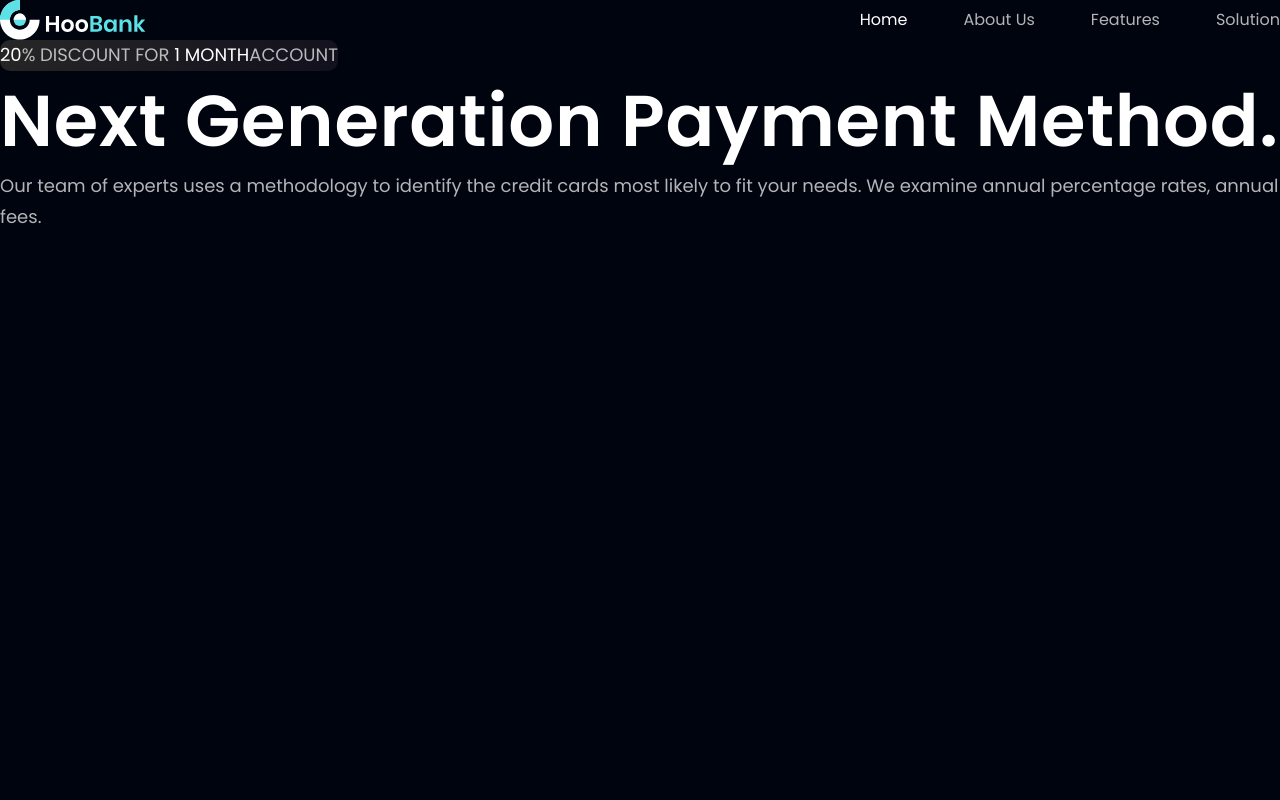
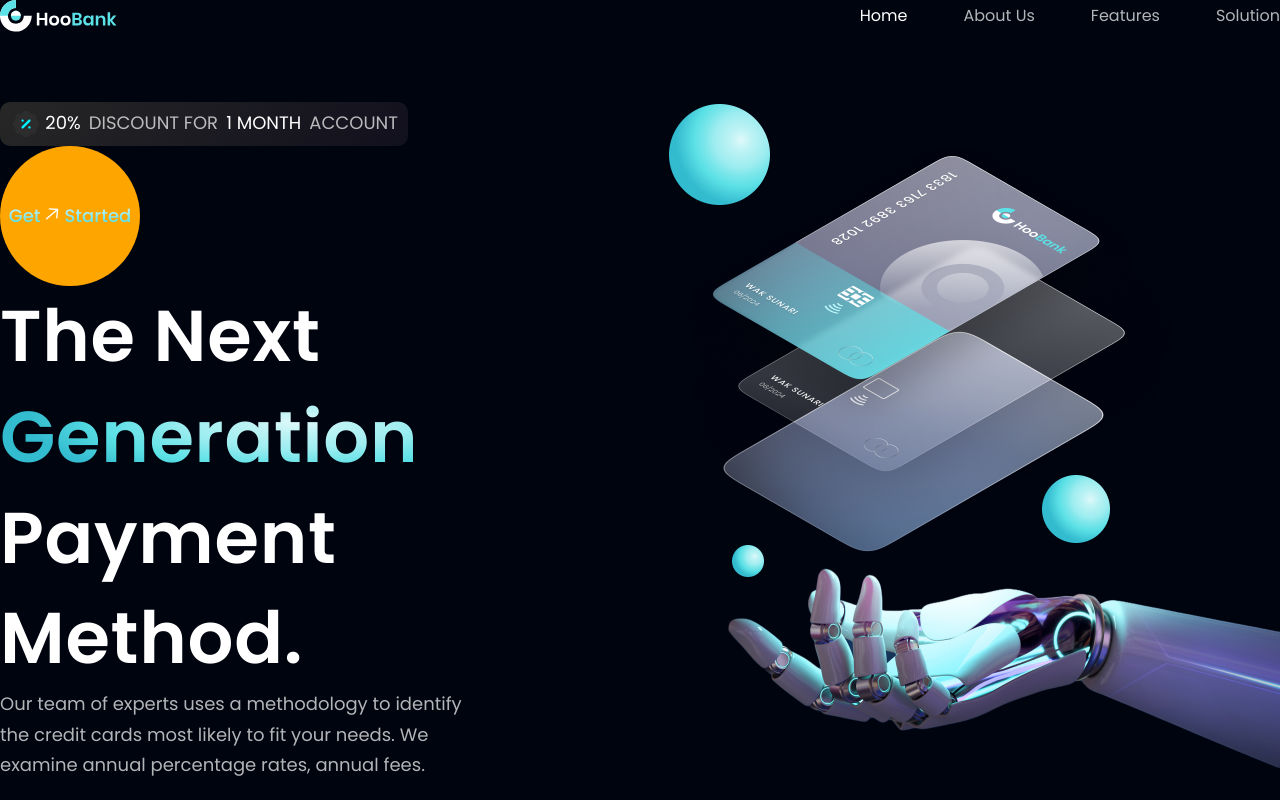
Before and after one commit to adhampton110/HooBank, a Vue app: page / in a window 1280 px wide. Built offline with nearby package versions, Linux system fonts and the light colour scheme.

Commit message:
CTA Cirlce Button

```diff
--- /dev/null
+++ b/src/components/CTACircle.vue
@@ -0,0 +1,35 @@
+<script setup>
+</script>
+
+<template>
+    <div class="circle">
+        <p>Get</p>
+        <i class="arrow-up"></i>
+        <p>Started</p>
+    </div>
+</template>
+
+<style scoped>
+    p {
+        background: linear-gradient(180deg, #DEF9FA 0.89%, #BEF3F5 17.23%, #9DEDF0 42.04%, #7DE7EB 55.12%, #5CE1E6 71.54%, #33BBCF 100%);
+        background-clip: text;
+        -webkit-background-clip: text;
+        -webkit-text-fill-color: transparent;
+        font-weight: 500;
+    }
+    .circle {
+        width: 140px;
+        height: 140px;
+        display:flex;
+        justify-content: center;
+        align-items: center;
+        background-color: orange;
+        border-radius: 100%;
+    }
+    .arrow-up {
+        background-image: url('../assets/arrow-up.svg');
+        width: 24px;
+        height: 24px;
+        background-repeat: none;
+    }
+</style>
--- a/src/components/Discount.vue
+++ b/src/components/Discount.vue
@@ -5,14 +5,28 @@
     })
 </script>
 <template>
-    <button class="gray-gradient"><span>{{ percent }}</span>% DISCOUNT FOR <span>{{ duration }}</span>ACCOUNT</button>
+    <button class="gray-gradient">
+        <i class="discount-image"></i>
+        <span>{{ percent }}%&nbsp;</span> DISCOUNT FOR&nbsp;<span>{{ duration }}</span>&nbsp;ACCOUNT
+    </button>
 </template>
 
 <style scoped>
+button {
+    display: flex;
+    padding: 6px 10px;
+    justify-content: space-between;
+}
+    .discount-image {
+        background-image: url('../assets/Discount.svg');
+        width: 32px;
+        height: 32px;
+    }
     span {
         color: var(--white);
     }
     button {
+        width: 408px;
         border-radius: 10px;
     }
 </style>
--- a/src/components/Navbar.vue
+++ b/src/components/Navbar.vue
@@ -15,7 +15,7 @@
 
 <style scoped>
     img {
-        height: 40px;
+        height: 32px;
     }
     .links {
         display: flex;
--- a/src/layouts/Hero/Hero.vue
+++ b/src/layouts/Hero/Hero.vue
@@ -1,22 +1,36 @@
 <script setup>
 import Navbar from '../../components/Navbar.vue';
 import Discount from '../../components/Discount.vue';
+import CTACircle from '../../components/CTACircle.vue';
 </script>
 
 <template>
     <section id="hero">
         <Navbar/>
-        <Discount percent="20" duration="1 MONTH"/>
-        <div class="flex">
+
+        <div class="flex items-center mt-[70px]">
             <div class="hero-content">
-                <h1>Next <span>Generation</span> Payment Method.</h1>
+                <Discount percent="20" duration="1 MONTH"/>
+                <div>
+                    <CTACircle/>
+                    <h1>The Next <span class="cyan">Generation</span> Payment Method.</h1>
+                </div>
                 <p>
                     Our team of experts uses a methodology to identify the credit cards most likely to fit your needs.
                     We examine annual percentage rates, annual fees.
                 </p>
             </div>
+            <img class="hero-image" src="../../assets/robot.png" alt="robot">
         </div>
     </section>
 </template>
 
-<style scoped></style>
+<style scoped>
+    .hero-content p {
+        max-width: 483px;
+        text-align: left;
+    }
+    .hero-image {
+        width: 669px;
+    }
+</style>
--- a/src/style.css
+++ b/src/style.css
@@ -34,7 +34,7 @@
   line-height: 150%;
 }
 .cyan {
-  background: (64.33% 64.33% at 71.16% 35.69%, #DEF9FA 0.89%, #BEF3F5 17.23%, #9DEDF0 42.04%, #7DE7EB 55.12%, #5CE1E6 71.54%, #33BBCF 100%);
+  background: radial-gradient(64.33% 64.33% at 71.16% 35.69%, #DEF9FA 0.89%, #BEF3F5 17.23%, #9DEDF0 42.04%, #7DE7EB 55.12%, #5CE1E6 71.54%, #33BBCF 100%);
   background-clip: text;
   -webkit-background-clip: text;
   -webkit-text-fill-color: transparent;
```
